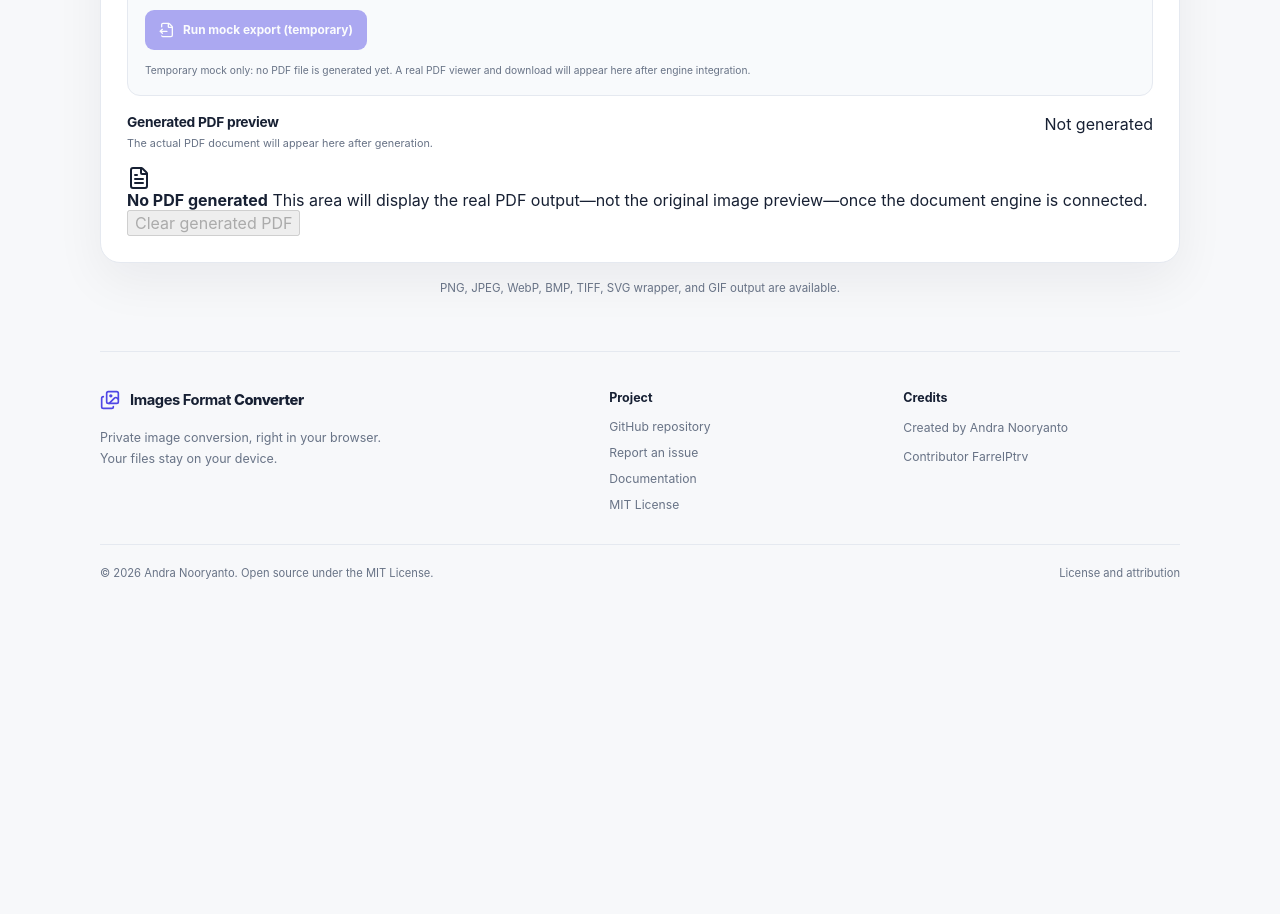
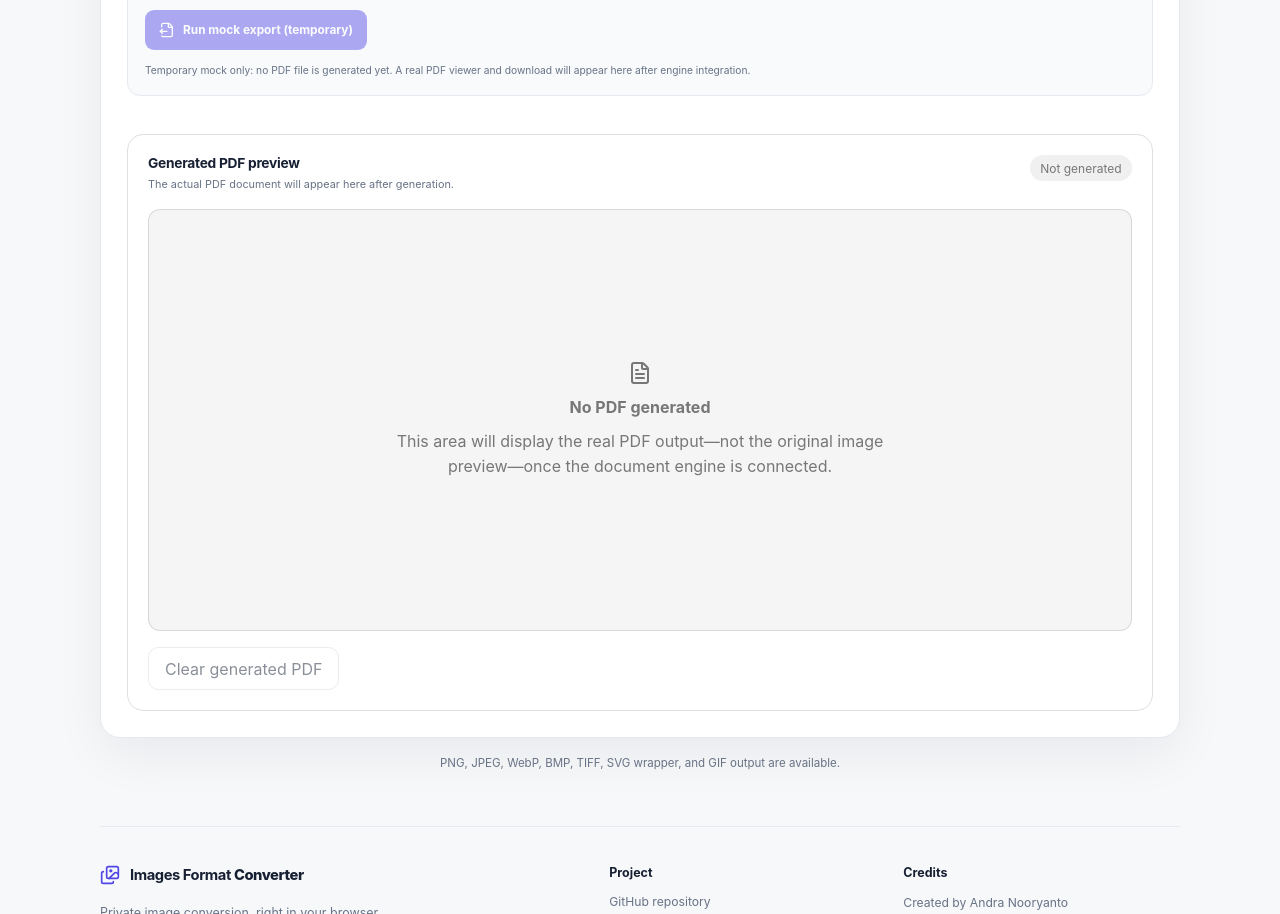
Before and after one commit to andra-gs/Images-Format-Converter, a website built with Vite: page index.html in a window 1280 px wide. Shown: the part 2076-2990 px from the top of the page. Before the commit the page ends 2678 px from the top, so only its background shows below. Built offline with nearby package versions, Linux system fonts and the light colour scheme.

Commit message:
Style the generated PDF preview and download area

```diff
--- a/src/styles/image-to-pdf.css
+++ b/src/styles/image-to-pdf.css
@@ -390,3 +390,90 @@
   .pdf-panel-heading { flex-direction: column; }
   .pdf-beta-label { align-self: flex-start; }
 }
+
+
+/* Generated PDF result viewer — displays only the engine-produced PDF Blob. */
+.pdf-result-card {
+  margin-top: 1.25rem;
+  padding: 1.25rem;
+  border: 1px solid var(--border-color, rgba(128, 128, 128, .25));
+  border-radius: 1rem;
+  background: var(--surface, var(--card-bg, transparent));
+}
+.pdf-result-status {
+  display: inline-flex;
+  align-items: center;
+  padding: .35rem .65rem;
+  border-radius: 999px;
+  font-size: .75rem;
+  color: var(--text-muted, #777);
+  background: var(--surface-muted, rgba(128, 128, 128, .12));
+}
+.pdf-document-stage {
+  min-height: 420px;
+  margin-top: 1rem;
+  overflow: hidden;
+  border: 1px solid var(--border-color, rgba(128, 128, 128, .25));
+  border-radius: .75rem;
+  background: var(--surface-muted, rgba(128, 128, 128, .08));
+}
+.pdf-document-empty {
+  min-height: 420px;
+  display: flex;
+  flex-direction: column;
+  align-items: center;
+  justify-content: center;
+  gap: .75rem;
+  padding: 2rem;
+  text-align: center;
+  color: var(--text-muted, #777);
+}
+.pdf-document-empty[hidden],
+.pdf-document-frame[hidden],
+.pdf-download-button[hidden] { display: none; }
+.pdf-document-empty i { width: 2.5rem; height: 2.5rem; }
+.pdf-document-empty strong { color: var(--text-primary, inherit); }
+.pdf-document-empty span { max-width: 34rem; line-height: 1.55; }
+.pdf-document-frame {
+  display: block;
+  width: 100%;
+  height: min(78vh, 900px);
+  min-height: 420px;
+  border: 0;
+  background: white;
+}
+.pdf-result-actions {
+  display: flex;
+  flex-wrap: wrap;
+  align-items: center;
+  gap: .75rem;
+  margin-top: 1rem;
+}
+.pdf-download-button,
+.pdf-clear-result-button {
+  display: inline-flex;
+  align-items: center;
+  justify-content: center;
+  min-height: 2.5rem;
+  padding: .65rem 1rem;
+  border: 1px solid var(--border-color, rgba(128, 128, 128, .3));
+  border-radius: .65rem;
+  font: inherit;
+  text-decoration: none;
+  cursor: pointer;
+}
+.pdf-download-button {
+  color: white;
+  background: var(--accent, #365cf5);
+  border-color: transparent;
+}
+.pdf-clear-result-button {
+  color: var(--text-primary, inherit);
+  background: transparent;
+}
+.pdf-clear-result-button:disabled { opacity: .5; cursor: not-allowed; }
+@media (max-width: 640px) {
+  .pdf-document-stage, .pdf-document-empty { min-height: 340px; }
+  .pdf-document-frame { min-height: 340px; height: 68vh; }
+  .pdf-result-actions > * { flex: 1 1 100%; }
+}
```
